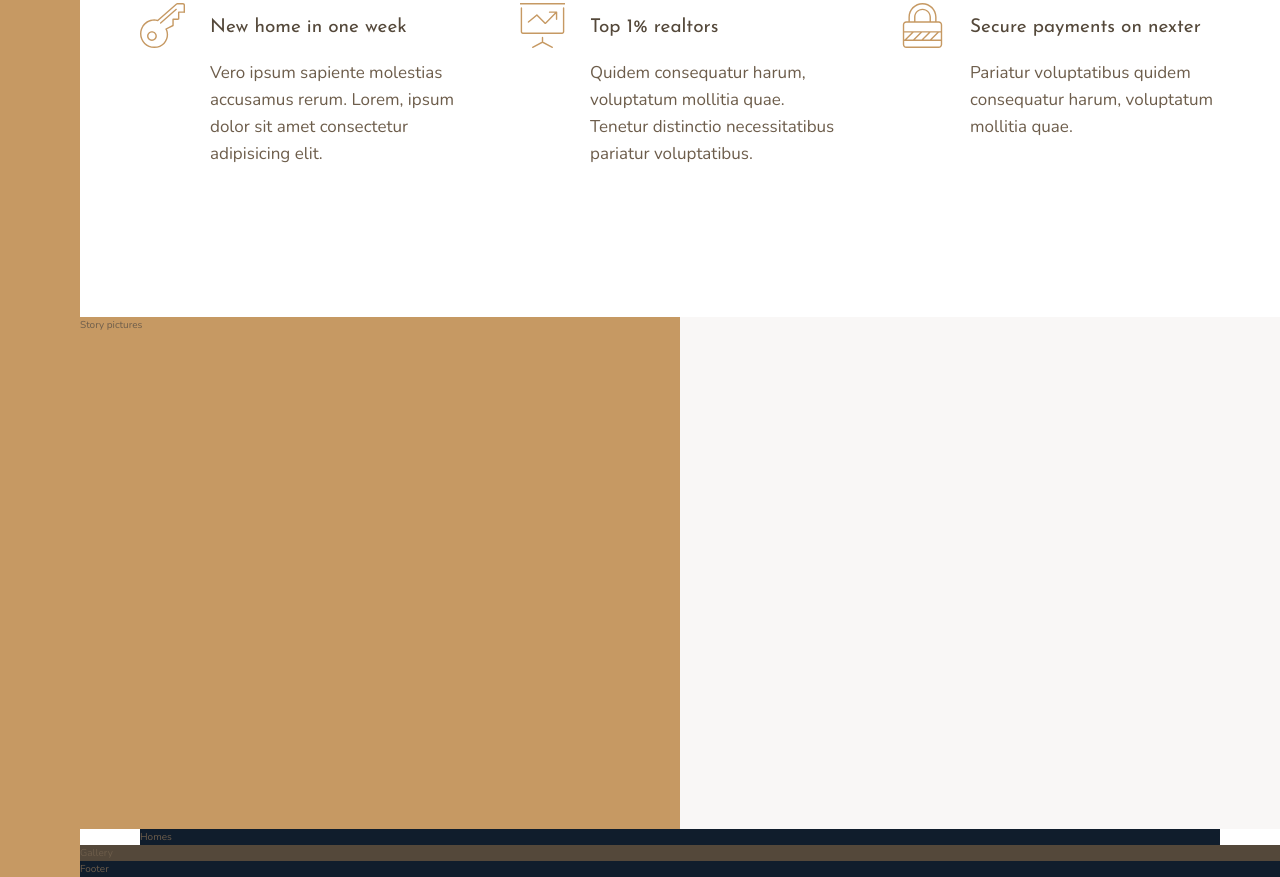
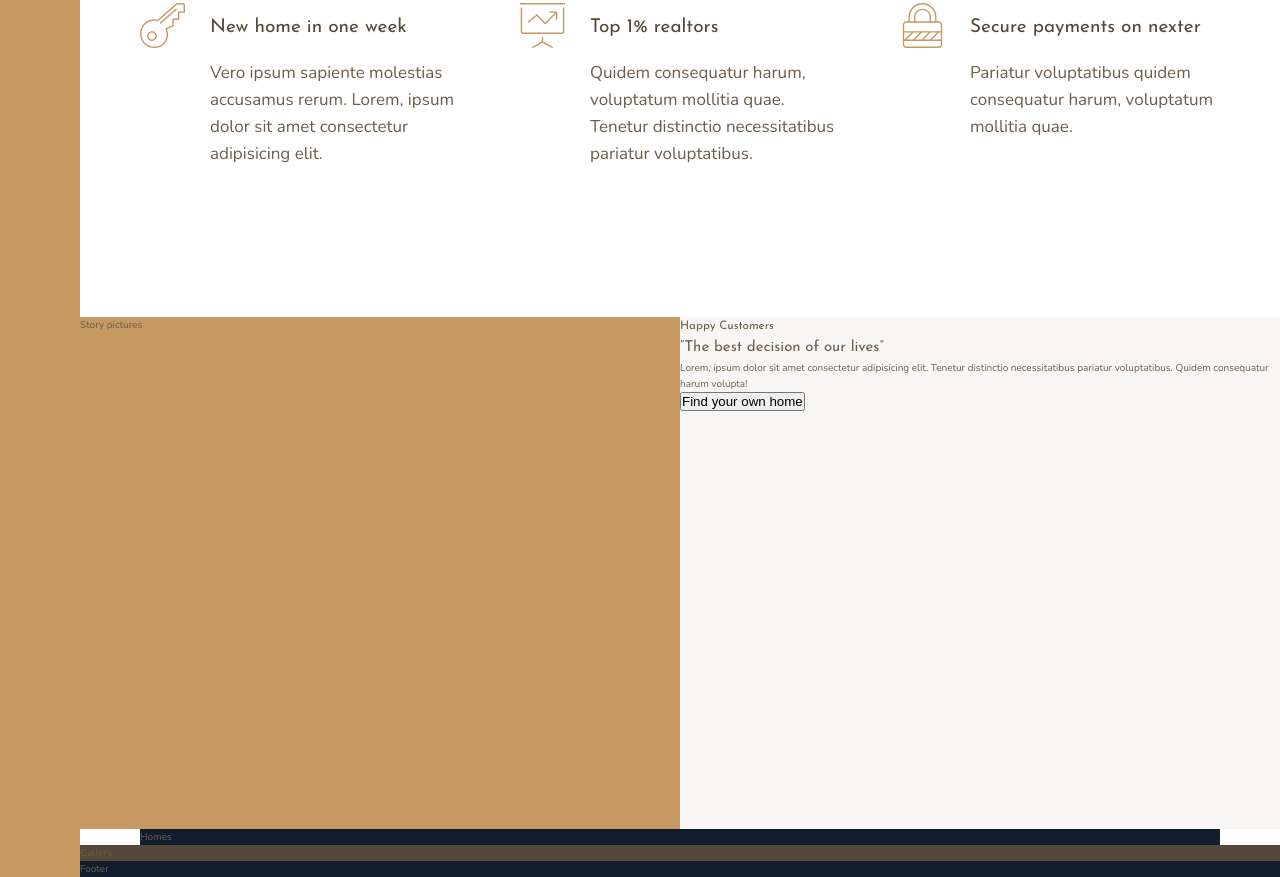
Before and after one commit to NwaguChima/nexter-ui, a website: page index.html in a window 1280 px wide. Shown: the part 991-1868 px from the top of the page. Drawn offline with nearby package versions, Linux system fonts and the light colour scheme; files that its build step writes are made by us from their sources.

Commit message:
added html markup for content

```diff
--- a/index.html
+++ b/index.html
@@ -85,7 +85,16 @@
     </section>
 
     <div class="story__pictures">Story pictures</div>
-    <div class="story__content"></div>
+    <div class="story__content">
+      <h3 class="heading-3">Happy Customers</h3>
+      <h2 class="heading-2">&ldquo;The best decision of our lives&rdquo;</h2>
+      <p class="story__text">
+        Lorem, ipsum dolor sit amet consectetur adipisicing elit. Tenetur
+        distinctio necessitatibus pariatur voluptatibus. Quidem consequatur
+        harum volupta!
+      </p>
+      <button class="btn">Find your own home</button>
+    </div>
 
     <section class="homes">Homes</section>
 
```
